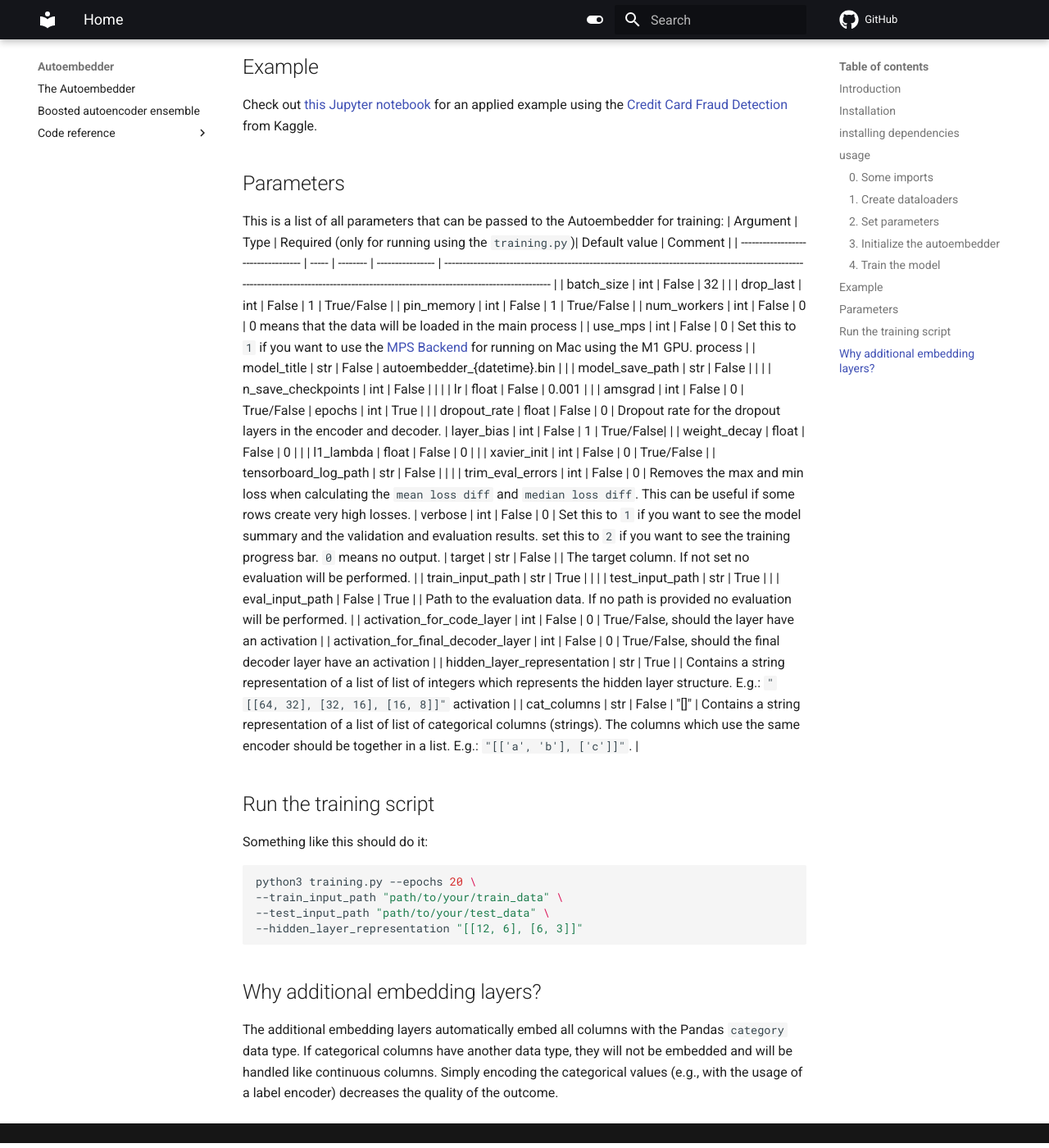
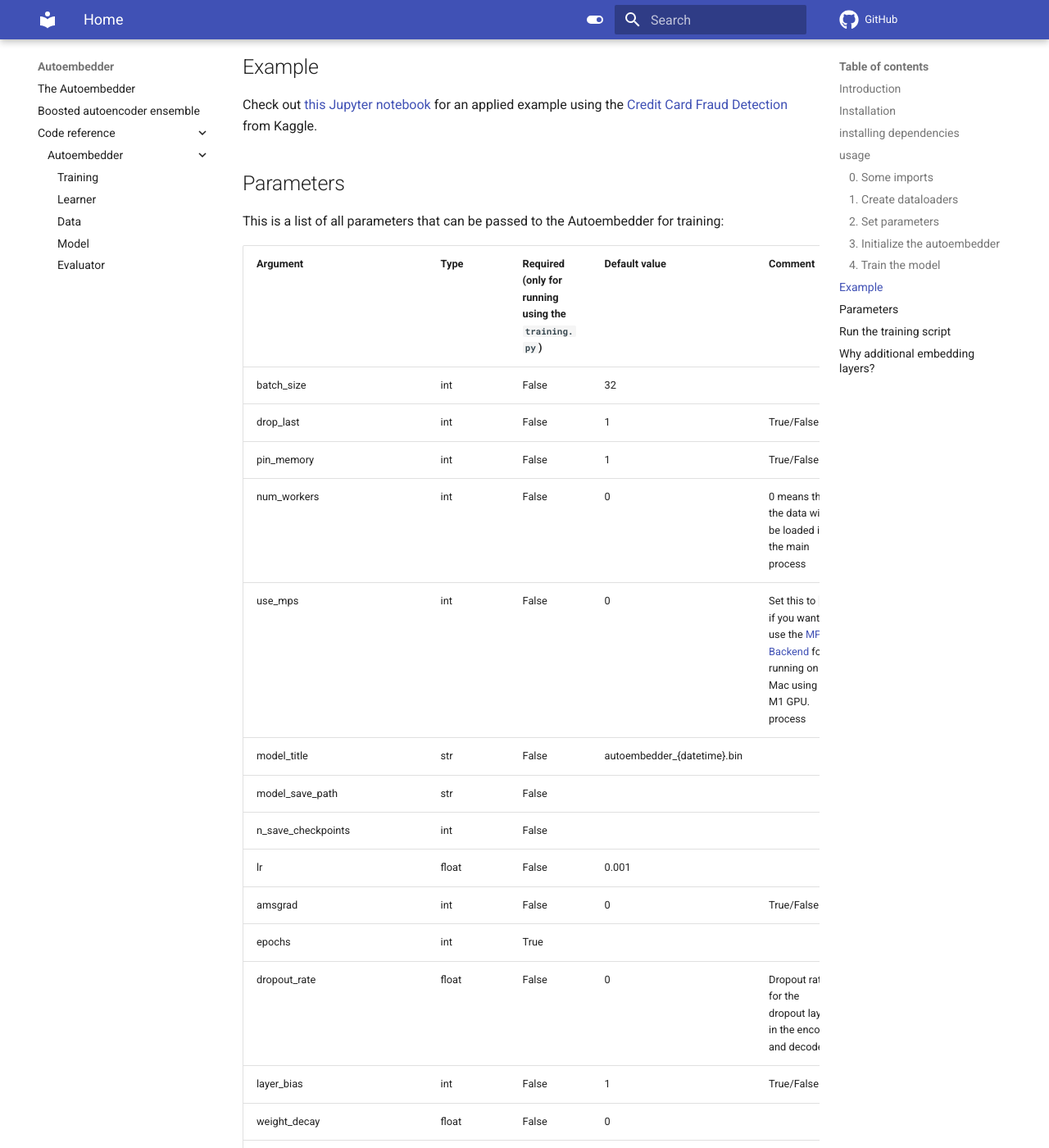
Before and after one commit to chrislemke/autoembedder, an MkDocs documentation site: the page built from docs/README.md, in a window 1280 px wide and 1400 px high, scrolled down 2381 px. Shown: the whole window at 82% size. Built offline with MkDocs 1.6.1 and Material for MkDocs 9.7.7, drawn with Linux system fonts in a browser that asks for light colours; comment, search, counter and statistics services are not loaded; some of the changed text lies outside the part shown.

Commit message:
Improve readme

```diff
--- a/docs/README.md
+++ b/docs/README.md
@@ -74,35 +74,36 @@ Check out [this Jupyter notebook](https://github.com/chrislemke/autoembedder/blo
 
 ## Parameters
 This is a list of all parameters that can be passed to the Autoembedder for training:
-| Argument                           | Type  | Required (only for running using the `training.py`)| Default value    | Comment                                                                                                                                                                                  |
-| ---------------------------------- | ----- | -------- | ---------------- | ---------------------------------------------------------------------------------------------------------------------------------------------------------------------------------------- |
-| batch_size                         | int   | False    | 32               |                                                                                                                                                                                          |
-| drop_last                          | int   | False    | 1                | True/False                                                                                                                                                                               |
-| pin_memory                         | int   | False    | 1                | True/False                                                                                                                                                                               |
-| num_workers                        | int   | False    | 0                | 0 means that the data will be loaded in the main process                                                                                                                                 |
-| use_mps                        | int   | False    | 0                | Set this to `1` if you want to use the [MPS Backend](https://pytorch.org/docs/master/notes/mps.html) for running on Mac using the M1 GPU. process                                                                                                                                 |
-| model_title                        | str   | False    | autoembedder_{datetime}.bin |                                                                                                                                                                                          |
-| model_save_path                    | str   | False    |                  |                                                                                                                                                                                          |
-| n_save_checkpoints                 | int   | False    |                  |                                                                                                                                                                                          |
-| lr                                 | float | False    | 0.001            |                                                                                                                                                                                          |
-| amsgrad                                 | int | False    | 0            | True/False
-| epochs                             | int   | True     |                  |
-| dropout_rate                             | float   | False     |   0               | Dropout rate for the dropout layers in the encoder and decoder.
-| layer_bias                             | int   | False     |  1                | True/False|                                                                                                                                                                                          |
-| weight_decay                       | float | False    | 0                |                                                                                                                                                                                          |
-| l1_lambda                          | float | False    | 0                |                                                                                                                                                                                          |
-| xavier_init                        | int   | False    | 0                | True/False                                                                                                                                                                               |
-| tensorboard_log_path               | str   | False    |                  |                                                                                                         |
-| trim_eval_errors                    | int   | False     |    0              | Removes the max and min loss when calculating the `mean loss diff` and `median loss diff`. This can be useful if some rows create very high losses.
-| verbose                    | int   | False     |    0              | Set this to `1` if you want to see the model summary and the validation and evaluation results. set this to `2` if you want to see the training progress bar. `0` means no output.
-| target                    | str   | False     |                  | The target column. If not set no evaluation will be performed.                                                                                                         |
-| train_input_path                   | str   | True     |                  |                                                                                                                                                                                          |
-| test_input_path                    | str   | True     |                  |
-| eval_input_path                    | False   | True     |                  |    Path to the evaluation data. If no path is provided no evaluation will be performed.                                                                                                                                                                                                                                                                                                                                                                                |
-| activation_for_code_layer          | int   | False    | 0                | True/False, should the layer have an activation                                                                                                                                          |
-| activation_for_final_decoder_layer | int   | False    | 0                | True/False, should the final decoder layer have an activation                                                                                                                            |
-| hidden_layer_representation        | str   | True     |                  | Contains a string representation of a list of list of integers which represents the hidden layer structure. E.g.: `"[[64, 32], [32, 16], [16, 8]]"` activation                           |
-| cat_columns                        | str   | False    | "[]"             | Contains a string representation of a list of list of categorical columns (strings). The columns which use the same encoder should be together in a list. E.g.: `"[['a', 'b'], ['c']]"`. |
+
+| Argument                           | Type  | Required (only for running using the `training.py`) | Default value               | Comment                                                                                                                                                                                  |
+| ---------------------------------- | ----- | --------------------------------------------------- | --------------------------- | ---------------------------------------------------------------------------------------------------------------------------------------------------------------------------------------- |
+| batch_size                         | int   | False                                               | 32                          |                                                                                                                                                                                          |
+| drop_last                          | int   | False                                               | 1                           | True/False                                                                                                                                                                               |
+| pin_memory                         | int   | False                                               | 1                           | True/False                                                                                                                                                                               |
+| num_workers                        | int   | False                                               | 0                           | 0 means that the data will be loaded in the main process                                                                                                                                 |
+| use_mps                            | int   | False                                               | 0                           | Set this to `1` if you want to use the [MPS Backend](https://pytorch.org/docs/master/notes/mps.html) for running on Mac using the M1 GPU. process                                        |
+| model_title                        | str   | False                                               | autoembedder_{datetime}.bin |                                                                                                                                                                                          |
+| model_save_path                    | str   | False                                               |                             |                                                                                                                                                                                          |
+| n_save_checkpoints                 | int   | False                                               |                             |                                                                                                                                                                                          |
+| lr                                 | float | False                                               | 0.001                       |                                                                                                                                                                                          |
+| amsgrad                            | int   | False                                               | 0                           | True/False                                                                                                                                                                               |
+| epochs                             | int   | True                                                |                             |
+| dropout_rate                       | float | False                                               | 0                           | Dropout rate for the dropout layers in the encoder and decoder.                                                                                                                          |
+| layer_bias                         | int   | False                                               | 1                           | True/False                                                                                                                                                                               |  |
+| weight_decay                       | float | False                                               | 0                           |                                                                                                                                                                                          |
+| l1_lambda                          | float | False                                               | 0                           |                                                                                                                                                                                          |
+| xavier_init                        | int   | False                                               | 0                           | True/False                                                                                                                                                                               |
+| tensorboard_log_path               | str   | False                                               |                             |                                                                                                                                                                                          |
+| trim_eval_errors                   | int   | False                                               | 0                           | Removes the max and min loss when calculating the `mean loss diff` and `median loss diff`. This can be useful if some rows create very high losses.                                      |
+| verbose                            | int   | False                                               | 0                           | Set this to `1` if you want to see the model summary and the validation and evaluation results. set this to `2` if you want to see the training progress bar. `0` means no output.       |
+| target                             | str   | False                                               |                             | The target column. If not set no evaluation will be performed.                                                                                                                           |
+| train_input_path                   | str   | True                                                |                             |                                                                                                                                                                                          |
+| test_input_path                    | str   | True                                                |                             |
+| eval_input_path                    | False | True                                                |                             | Path to the evaluation data. If no path is provided no evaluation will be performed.                                                                                                     |
+| activation_for_code_layer          | int   | False                                               | 0                           | True/False, should the layer have an activation                                                                                                                                          |
+| activation_for_final_decoder_layer | int   | False                                               | 0                           | True/False, should the final decoder layer have an activation                                                                                                                            |
+| hidden_layer_representation        | str   | True                                                |                             | Contains a string representation of a list of list of integers which represents the hidden layer structure. E.g.: `"[[64, 32], [32, 16], [16, 8]]"` activation                           |
+| cat_columns                        | str   | False                                               | "[]"                        | Contains a string representation of a list of list of categorical columns (strings). The columns which use the same encoder should be together in a list. E.g.: `"[['a', 'b'], ['c']]"`. |
 
 
 ## Run the training script
--- a/mkdocs.yml
+++ b/mkdocs.yml
@@ -29,18 +29,15 @@ theme:
   features:
     - navigation.tracking
     - navigation.top
+    - navigation.expand
   palette:
     - media: "(prefers-color-scheme: light)"
       scheme: default
-      primary: black
-      accent: orange
       toggle:
         icon: material/toggle-switch
         name: Switch to dark mode
     - media: "(prefers-color-scheme: dark)"
       scheme: slate
-      primary: white
-      accent: orange
       toggle:
         icon: material/toggle-switch-off-outline
         name: Switch to light mode
@@ -49,13 +46,7 @@ extra:
 plugins:
   - search
   - autorefs
-  - mkdocstrings:
-      handlers:
-        python:
-          rendering:
-            show_root_heading: false
-      watch:
-        - autoembedder
+  - mkdocstrings
 
 extra_javascript:
   - javascripts/mathjax.js
--- a/pyproject.toml
+++ b/pyproject.toml
@@ -1,6 +1,6 @@
 [tool.poetry]
 name = "Autoembedder"
-version = "0.1.6"
+version = "0.1.7"
 description = "PyTorch autoencoder with additional embeddings layer for categorical data."
 authors = ["Christopher Lemke <chris@syhbl.mozmail.com>"]
 license = "MIT"
@@ -15,9 +15,9 @@ classifiers = [
     "Intended Audience :: Science/Research",
 ]
 keywords = [
-    "model architecture",
     "autoencoder",
     "embeddings",
+    "model",
     "pytorch",
     "neural network",
     "machine learning",
```
Also changed, not shown: docs/autoembedder.bae-docs.md (+5 -5 lines).
